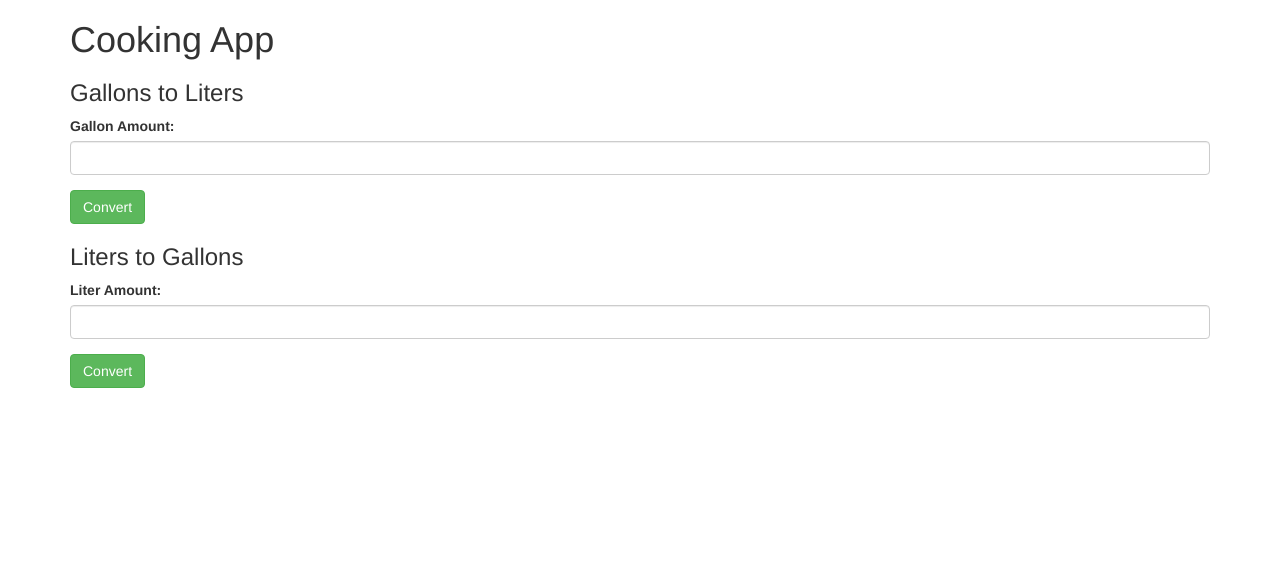
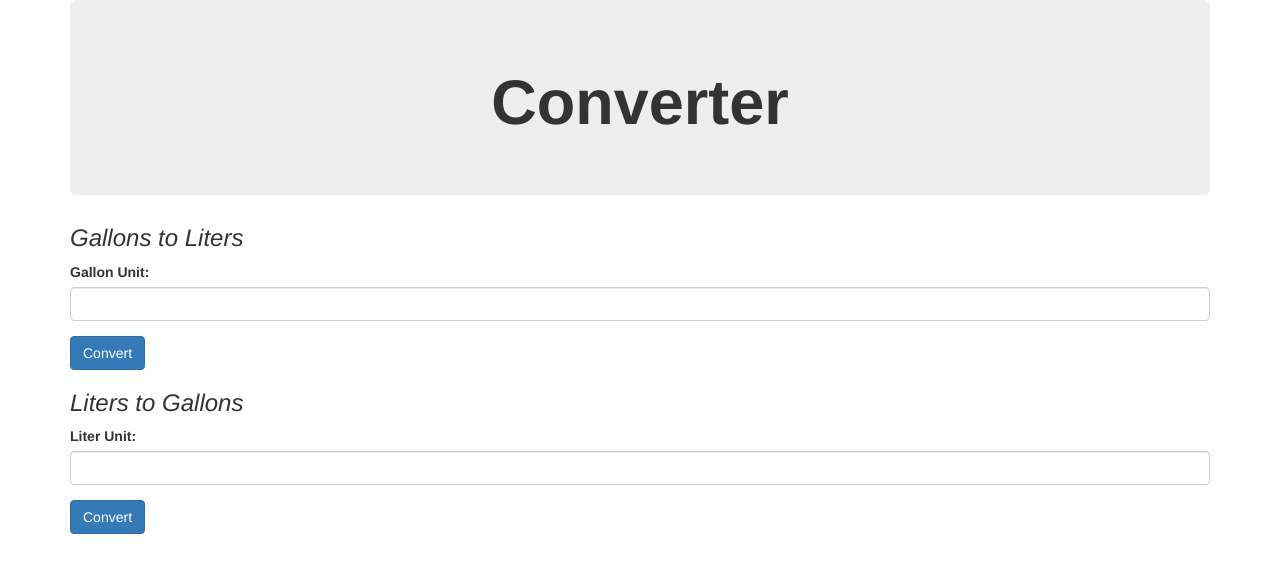
Before and after one commit to moliver05/cooking-converter, a plain HTML site: page converter.html in a window 1280 px wide. Drawn offline with Linux system fonts and the light colour scheme.

Commit message:
finished

```diff
--- a/index.html
+++ b/converter.html
@@ -3,31 +3,33 @@
   <head>
     <link href="css/bootstrap.css" rel="stylesheet" type="text/css">
     <link href="css/styles.css" rel="stylesheet" type="text/css">
-    <script src="js/jquery-3.3.1.js"></script>
+    <script src="js/jquery.js"></script>
     <script src="js/scripts.js"></script>
     <title>Cooking App</title>
   </head>
   <body>
     <div class="container">
-      <h1>Cooking App</h1>
+      <div class="jumbotron">
+      <h1>Converter</h1>
+      </div>
       <!-- Gallons to Liters -->
       <form id="formOne">
         <div class="form-group">
-          <h3>Gallons to Liters</h3>
-          <label for="gallonXLiter">Gallon Amount:</label>
+          <h3><em>Gallons to Liters</em></h3>
+          <label for="gallonXLiter">Gallon Unit:</label>
           <input id="gallonXLiter" class="form-control" type="text">
         </div>
-        <button type="submit" class="btn btn-success">Convert</button>
+        <button type="submit" class="btn btn-primary">Convert</button>
         <p class="output" id="outputOne"><p>
       </form>
       <!-- Liters to Gallons -->
       <form id="formTwo">
         <div class="form-group">
-          <h3>Liters to Gallons</h3>
-          <label for="literXGallon">Liter Amount:</label>
+          <h3><em>Liters to Gallons</em></h3>
+          <label for="literXGallon">Liter Unit:</label>
           <input id="literXGallon" class="form-control" type="text">
         </div>
-        <button type="submit" class="btn btn-success">Convert</button>
+        <button type="submit" class="btn btn-primary">Convert</button>
         <p class="output" id="outputTwo"><p>
       </form>
       </div>
--- a/css/styles.css
+++ b/css/styles.css
@@ -5,3 +5,9 @@
   font-size: 18px;
   font-weight: bold;
 }
+
+h1
+{
+  text-align: center;
+  font-weight: bold;
+}
```
Also changed, not shown: js/jquery.js (renamed from js/jquery-3.3.1.js).
